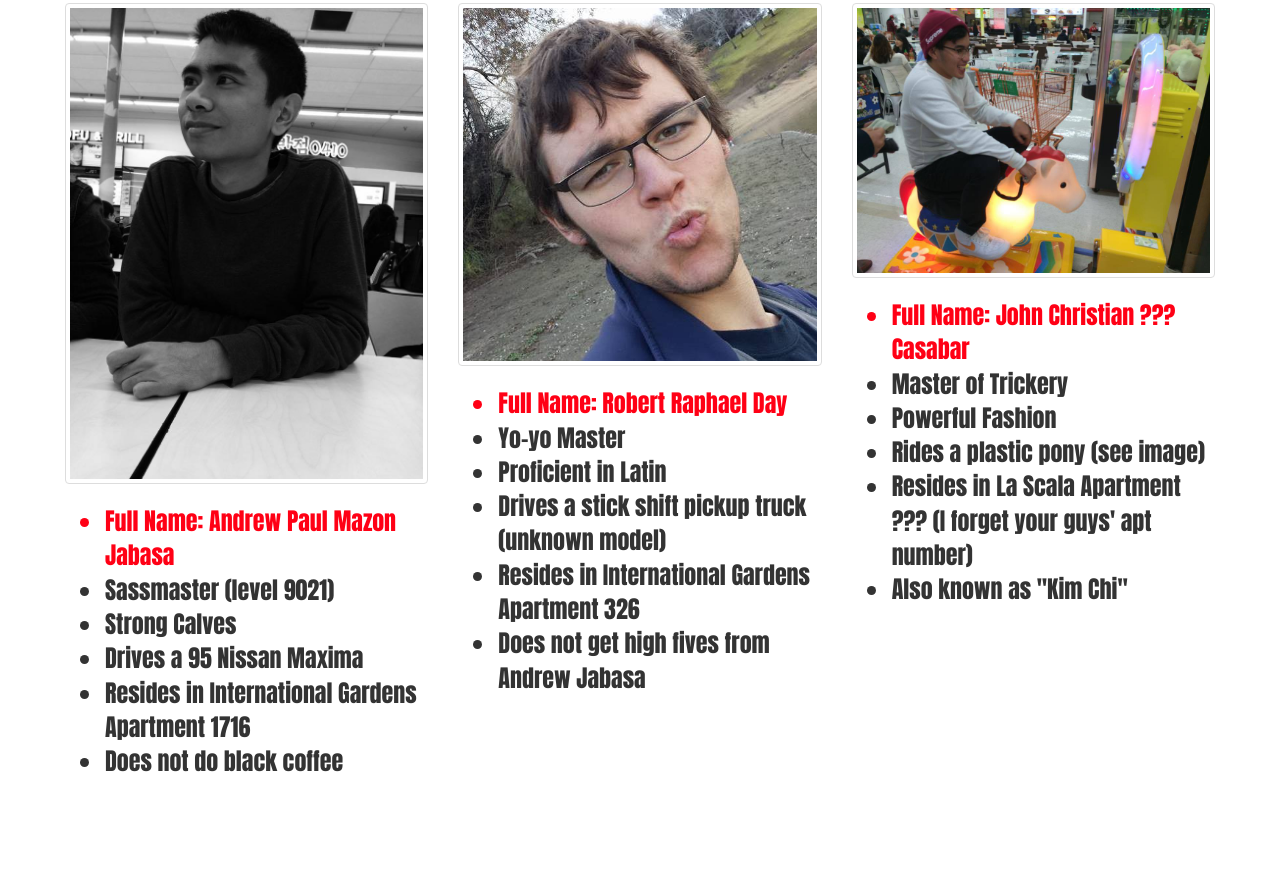
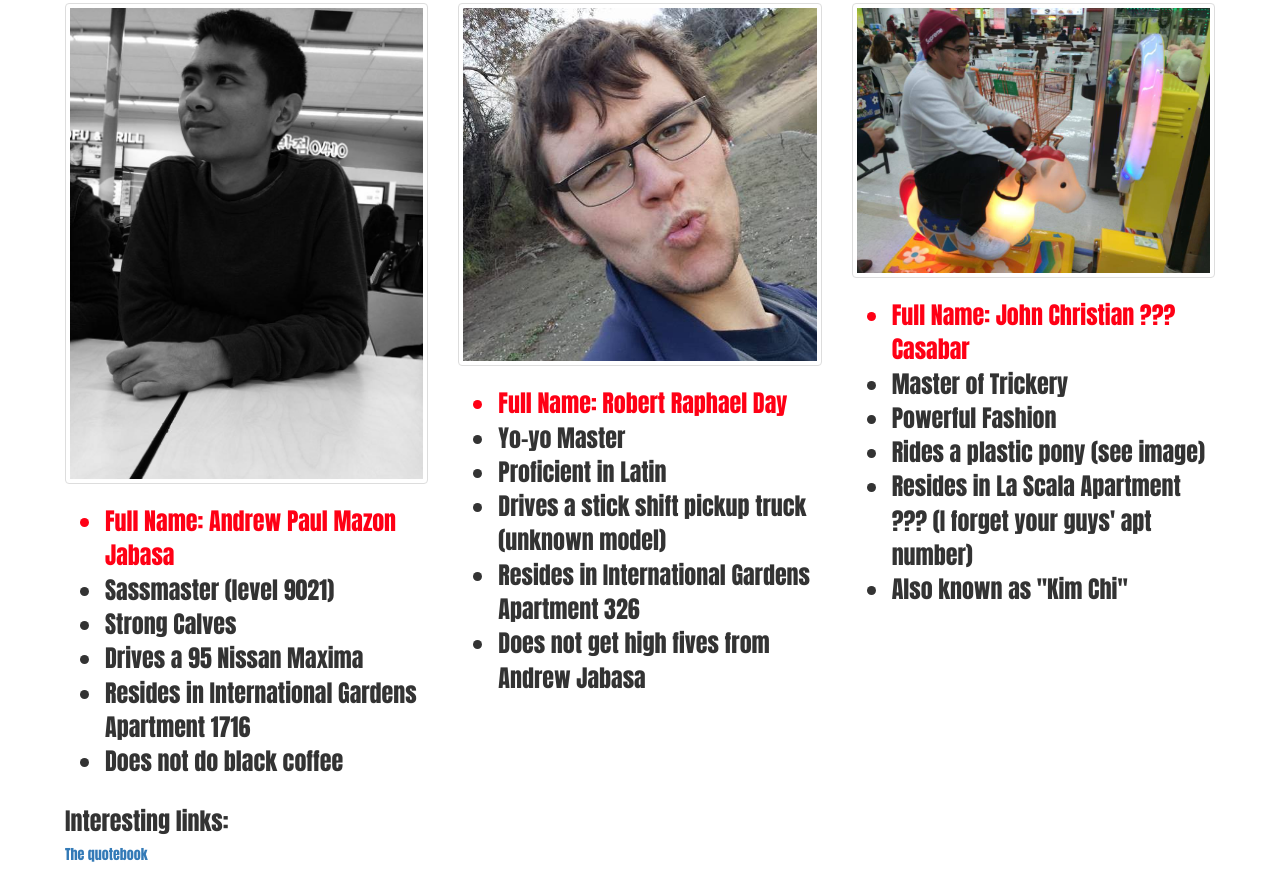
Before and after one commit to KoShinRyo/KoShinRyo.github.io, a plain HTML site: page index.html in a window 1280 px wide. Shown: the part 600-1485 px from the top of the page. Before the commit the page ends 1398 px from the top, so only its background shows below. Drawn offline with Linux system fonts and the light colour scheme.

Commit message:
Added one interesting link

```diff
--- a/index.html
+++ b/index.html
@@ -65,6 +65,12 @@
         </ul>
       </div>
     </div>
+
+    <h3>Interesting links:</h3>
+    <p>
+      <a href="https://goo.gl/V0TFLT">The quotebook</a>
+    </p>
+
     </div>
   </body>
 </html>
```
